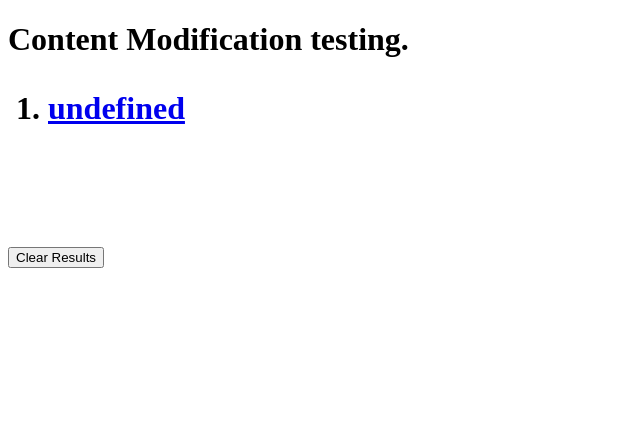
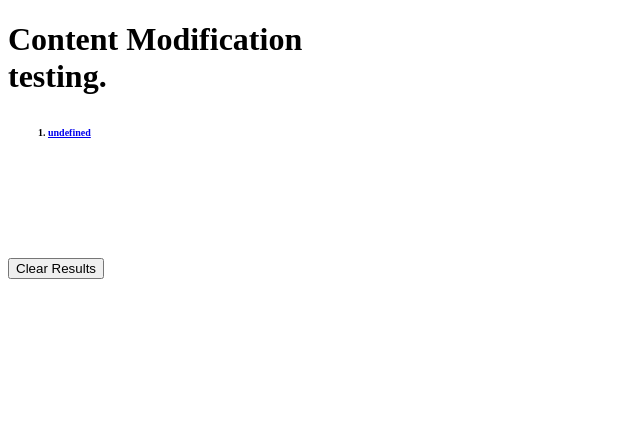
Before and after one commit to Merchant151/webpageModifications, a browser extension: page index.html in a window 1280 px wide. Shown: the whole page, without its empty margins (0-640 px from the left). Drawn offline with Linux system fonts and the light colour scheme.

Commit message:
basic css added to format popup

```diff
--- a/index.html
+++ b/index.html
@@ -5,6 +5,15 @@
 		<title>Webpage Modification</title>
 	</head>
 	<style>
+		body{
+		width: 360px;
+		height: 400px;
+		}
+		a{
+		font-size: 10px;
+		}
+		li{
+		font-size: 10px;}
 	</style>
 	<body>
 		<main>
```
